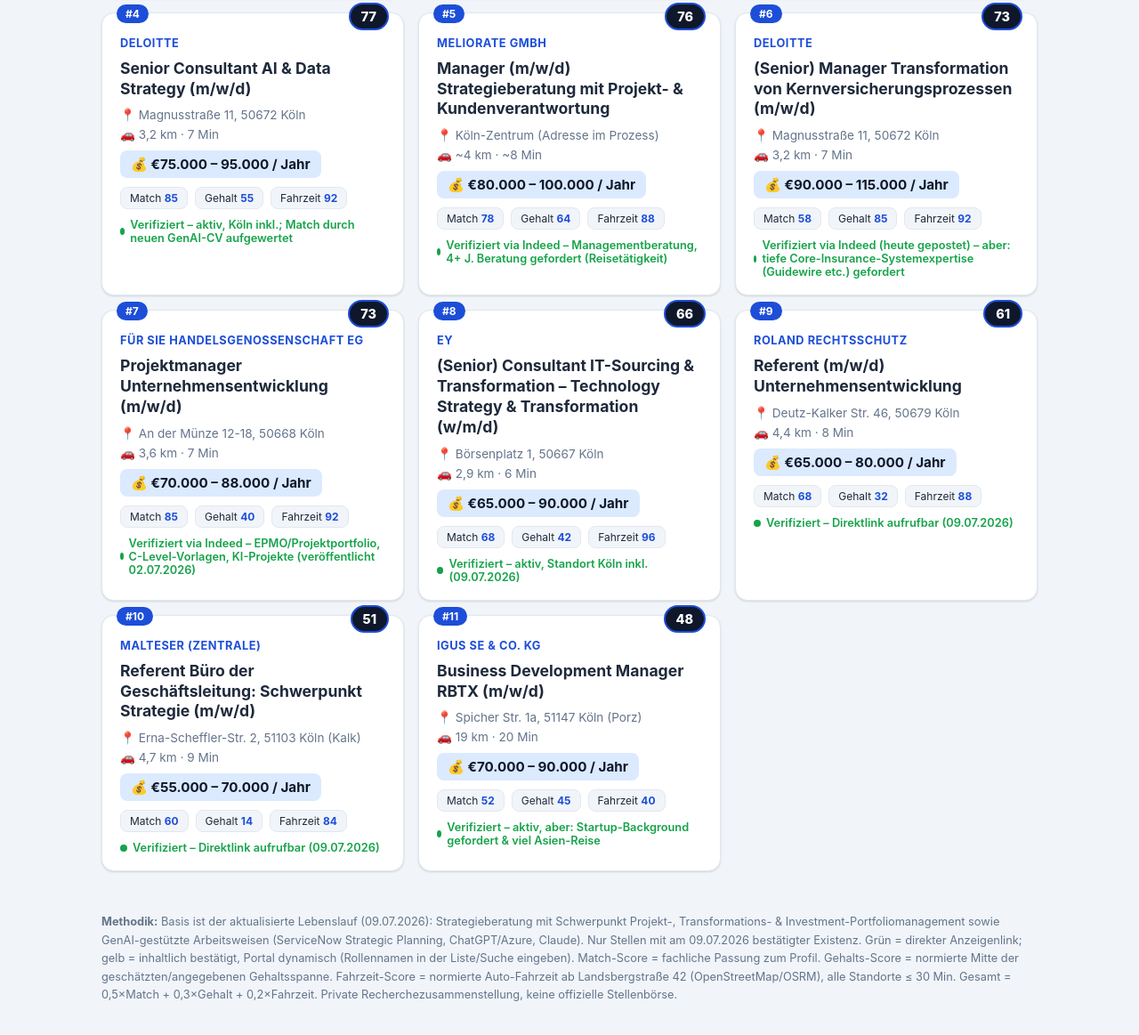
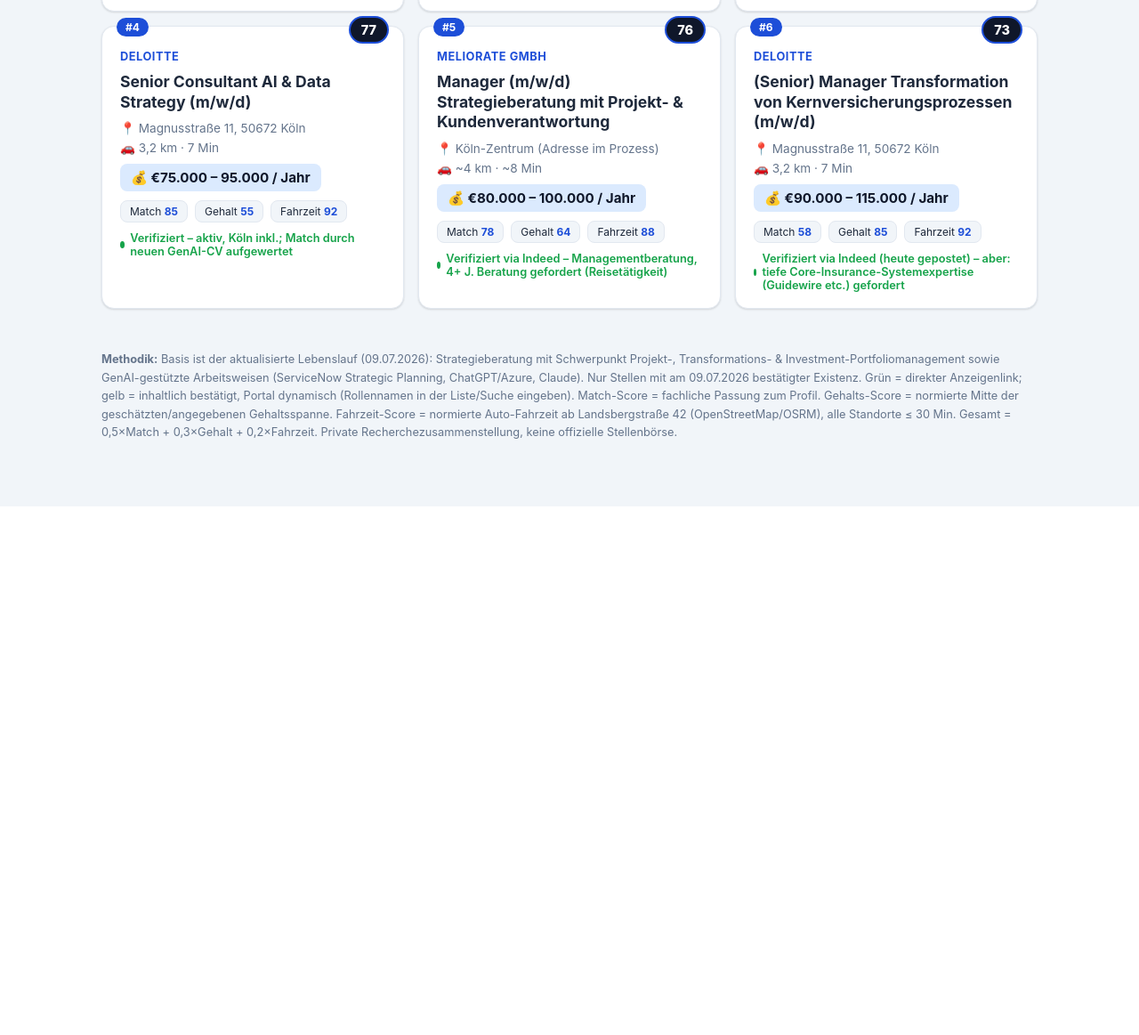
Before and after one commit to Mayestro/koeln-jobs, a plain HTML site: page index.html in a window 1280 px wide. Shown: the part 507-1670 px from the top of the page at 89% size. After the commit the page ends 1076 px from the top, so only its background shows below. Drawn offline with Linux system fonts and the light colour scheme.

Commit message:
Mindestgehalt 80k angewandt: FÜR SIE/EY/Roland/Malteser/igus entfernt (<80k) – 6 Stellen

```diff
--- a/index.html
+++ b/index.html
@@ -85,7 +85,7 @@
   <h1>🎯 Jobsuche Köln – Strategy, Transformation &amp; GenAI</h1>
   <p>Profil: Senior Strategy Consultant · Portfolio- &amp; Transformationssteuerung · GenAI-gestützte Arbeitsweisen</p>
   <p>Ranking-Modell: <b>50 % Match</b> (Passung zum Profil) · <b>30 % Gehalt</b> · <b>20 % Fahrzeit</b> · alle Standorte ≤ 30 Min</p>
-  <p class="updated">Basis: Lebenslauf 09.07.2026 (ALDI DX) · Landsbergstraße 42, 50678 Köln · Nur direkt auffindbare Anzeigen · Link-Check: 09.07.2026</p>
+  <p class="updated">Basis: Lebenslauf 09.07.2026 (ALDI DX) · Landsbergstraße 42, 50678 Köln · Nur direkt auffindbare Anzeigen · Mindestgehalt €80.000 · Link-Check: 09.07.2026</p>
 </header>
 
 <div class="container">
@@ -113,9 +113,9 @@
     status: "active", statusText: "Verifiziert – aktiv (veröffentlicht 28.06.2026)" },
   { company: "REWE Group", role: "Senior Berater Inhouse Consulting (m/w/d)",
     link: "https://karriere.rewe-group.com/konzernzentrale/job/K%C3%B6ln-Senior-Berater-Inhouse-Consulting-(mwd)-NW-50933/744931801/",
-    address: "Domstraße 20, 50668 Köln", distance: "3,3 km · 6 Min", salary: "€70.000 – 90.000",
-    match: 90, gehalt: 45, zeit: 96, total: 78,
-    status: "active", statusText: "Verifiziert – aktiv (veröffentlicht 16.06.2026)" },
+    address: "Domstraße 20, 50668 Köln", distance: "3,3 km · 6 Min", salary: "€75.000 – 90.000",
+    match: 90, gehalt: 50, zeit: 96, total: 79,
+    status: "active", statusText: "Verifiziert – aktiv (16.06.2026); Gehalt geschätzt ~€82k, nahe deiner 80k-Grenze" },
   { company: "Deloitte", role: "Senior Consultant AI & Data Strategy (m/w/d)",
     link: "https://job.deloitte.com/job-senior-consultant-ai-data-strategy-mwd-_48993",
     address: "Magnusstraße 11, 50672 Köln", distance: "3,2 km · 7 Min", salary: "€75.000 – 95.000",
@@ -130,32 +130,7 @@
     link: "https://to.indeed.com/aavgglpd7b72",
     address: "Magnusstraße 11, 50672 Köln", distance: "3,2 km · 7 Min", salary: "€90.000 – 115.000",
     match: 58, gehalt: 85, zeit: 92, total: 73,
-    status: "active", statusText: "Verifiziert via Indeed (heute gepostet) – aber: tiefe Core-Insurance-Systemexpertise (Guidewire etc.) gefordert" },
-  { company: "FÜR SIE Handelsgenossenschaft eG", role: "Projektmanager Unternehmensentwicklung (m/w/d)",
-    link: "https://to.indeed.com/aamf9g98wwc4",
-    address: "An der Münze 12-18, 50668 Köln", distance: "3,6 km · 7 Min", salary: "€70.000 – 88.000",
-    match: 85, gehalt: 40, zeit: 92, total: 73,
-    status: "active", statusText: "Verifiziert via Indeed – EPMO/Projektportfolio, C-Level-Vorlagen, KI-Projekte (veröffentlicht 02.07.2026)" },
-  { company: "EY", role: "(Senior) Consultant IT-Sourcing & Transformation – Technology Strategy & Transformation (w/m/d)",
-    link: "https://jobsgermany.ey.com/berufserfahrener/offer/senior-consultant-it-sourcing-trans/58d77167-75c7-4b2a-a4c5-90cd3fb66cad",
-    address: "Börsenplatz 1, 50667 Köln", distance: "2,9 km · 6 Min", salary: "€65.000 – 90.000",
-    match: 68, gehalt: 42, zeit: 96, total: 66,
-    status: "active", statusText: "Verifiziert – aktiv, Standort Köln inkl. (09.07.2026)" },
-  { company: "ROLAND Rechtsschutz", role: "Referent (m/w/d) Unternehmensentwicklung",
-    link: "https://karriere.roland-gruppe.de/HPv3.Jobs/Roland-Rechtsschutz-Versicherungs-AG/stellenangebot/40018/Referent-m-w-d-Unternehmensentwicklung-Voll-oder-Teilzeit",
-    address: "Deutz-Kalker Str. 46, 50679 Köln", distance: "4,4 km · 8 Min", salary: "€65.000 – 80.000",
-    match: 68, gehalt: 32, zeit: 88, total: 61,
-    status: "active", statusText: "Verifiziert – Direktlink aufrufbar (09.07.2026)" },
-  { company: "Malteser (Zentrale)", role: "Referent Büro der Geschäftsleitung: Schwerpunkt Strategie (m/w/d)",
-    link: "https://jobs.malteser.de/de/job-offer-list/job-detail/Referent-im-Buero-der-Geschaeftsleitung:-Schwerpunkt-Strategie-m-w-d-8121.html",
-    address: "Erna-Scheffler-Str. 2, 51103 Köln (Kalk)", distance: "4,7 km · 9 Min", salary: "€55.000 – 70.000",
-    match: 60, gehalt: 14, zeit: 84, total: 51,
-    status: "active", statusText: "Verifiziert – Direktlink aufrufbar (09.07.2026)" },
-  { company: "igus SE & Co. KG", role: "Business Development Manager RBTX (m/w/d)",
-    link: "https://karriere.igus.de/offer/business-development-manager-rbtx-m/b9b4eaed-877b-5182-b137-986e62d388ad",
-    address: "Spicher Str. 1a, 51147 Köln (Porz)", distance: "19 km · 20 Min", salary: "€70.000 – 90.000",
-    match: 52, gehalt: 45, zeit: 40, total: 48,
-    status: "active", statusText: "Verifiziert – aktiv, aber: Startup-Background gefordert & viel Asien-Reise" }
+    status: "active", statusText: "Verifiziert via Indeed (heute gepostet) – aber: tiefe Core-Insurance-Systemexpertise (Guidewire etc.) gefordert" }
 ];
 
 const container = document.getElementById("cards");
```
